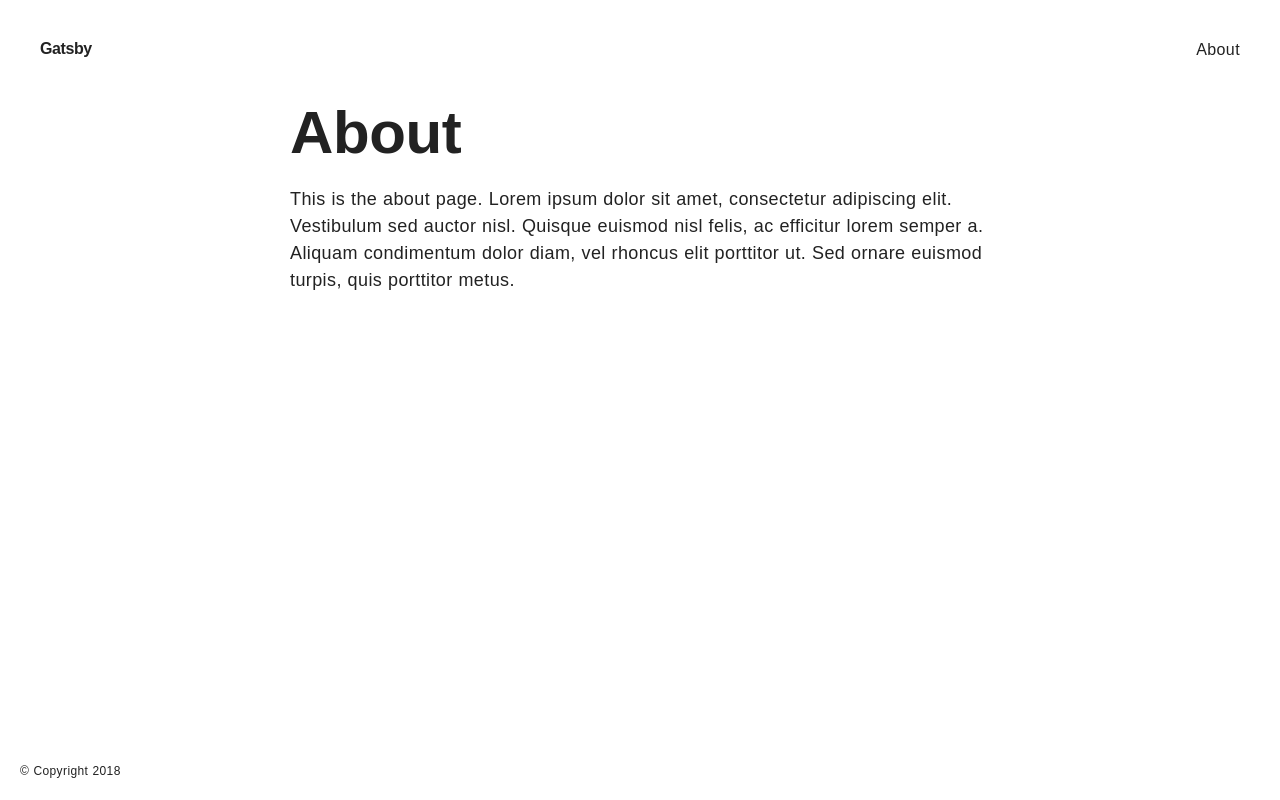
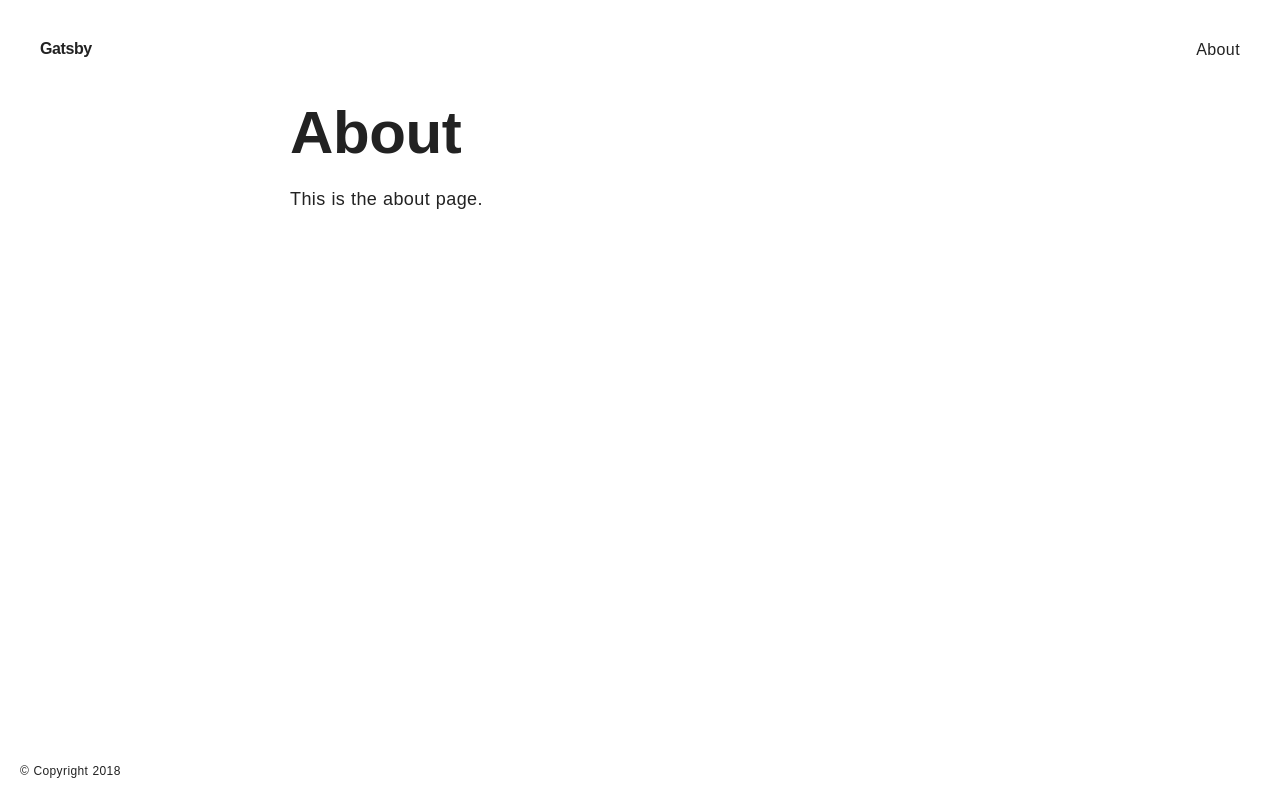
Before and after one commit to alexanderalmstrom/gatsby, a Gatsby site: page /about in a window 1280 px wide. Built offline with nearby package versions, Linux system fonts and the light colour scheme; Gatsby itself is replaced by a stand-in of ours.

Commit message:
Removed lorem ipsum about page

```diff
--- a/src/pages/about.js
+++ b/src/pages/about.js
@@ -6,6 +6,6 @@
 export default () => (
 	<Layout>
 		<h1 className={styles.pageTitle}>About</h1>
-		<p>This is the about page. Lorem ipsum dolor sit amet, consectetur adipiscing elit. Vestibulum sed auctor nisl. Quisque euismod nisl felis, ac efficitur lorem semper a. Aliquam condimentum dolor diam, vel rhoncus elit porttitor ut. Sed ornare euismod turpis, quis porttitor metus.</p>
+		<p>This is the about page.</p>
 	</Layout>
 )
```
